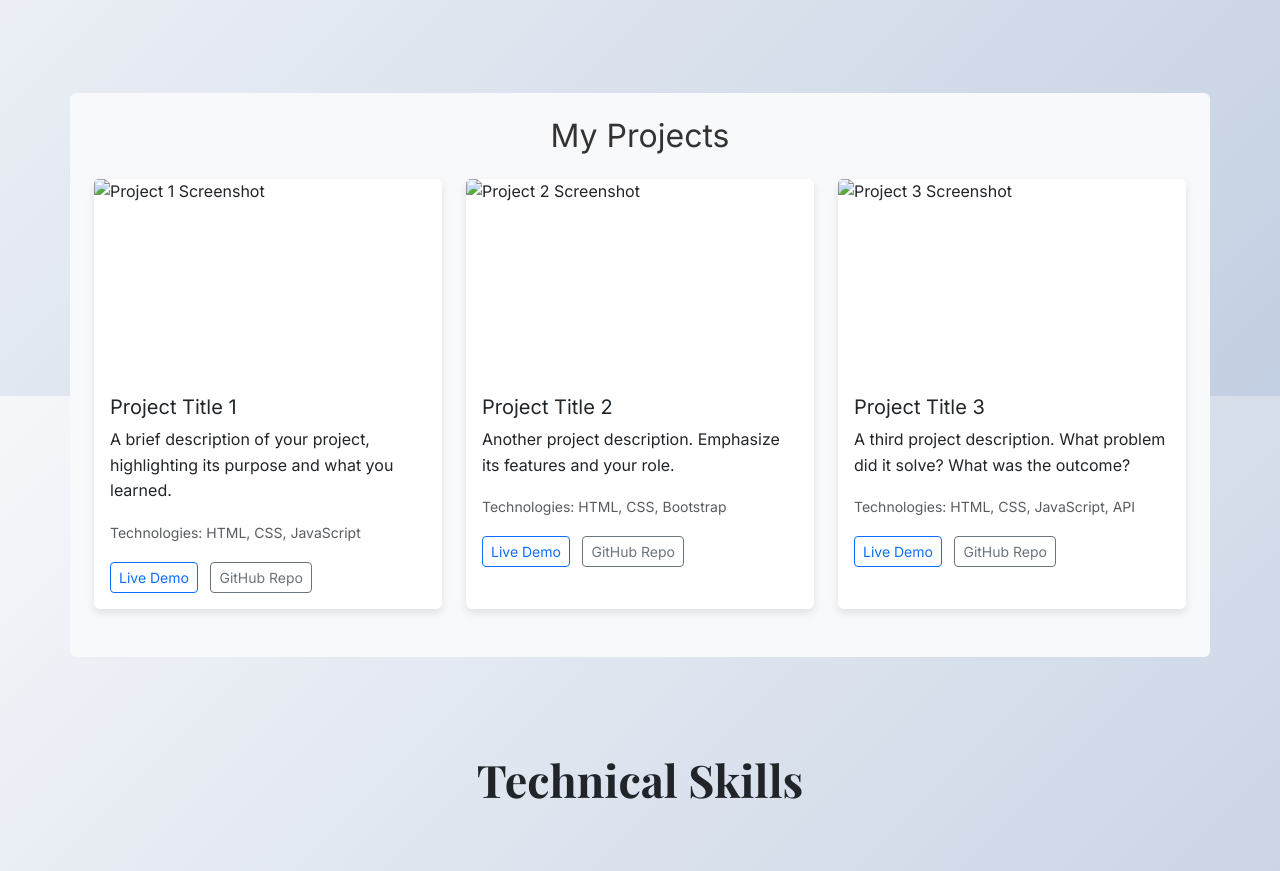
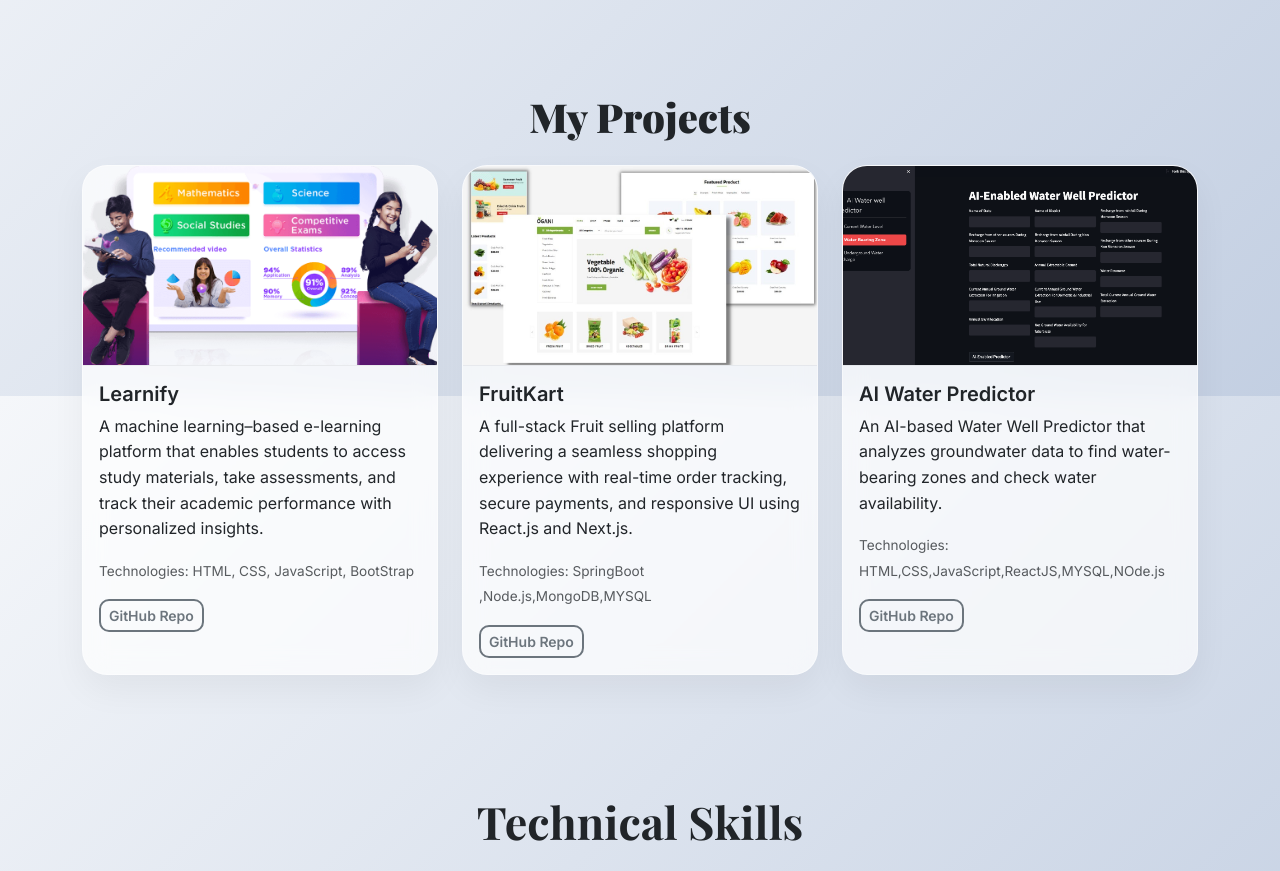
Before and after one commit to mehek89/Portfolio-Mahak-Modi, a plain HTML site: page index.html in a window 1280 px wide. Shown: the part 1204-2075 px from the top of the page. Drawn offline with nearby package versions, Linux system fonts and the light colour scheme.

Commit message:
Added all the files

```diff
--- a/css/style.css
+++ b/css/style.css
@@ -892,3 +892,62 @@ a:hover {
 @media (max-width: 768px) {
     .contact-glass-box { padding: 30px 20px; }
 }
+
+/* Projects Section Heading */
+#projects h2 {
+    font-family: 'Playfair Display', serif;
+    font-weight: 800;
+    font-size: 2.5rem;
+    color: #212529;
+    margin-bottom: 40px;
+}
+
+/* Glass Project Cards */
+#projects .card {
+    background: rgba(255, 255, 255, 0.7); /* Transparent white */
+    backdrop-filter: blur(12px); /* Blurred background effect */
+    border: 1px solid rgba(255, 255, 255, 0.4);
+    border-radius: 25px;
+    overflow: hidden;
+    transition: all 0.4s cubic-bezier(0.175, 0.885, 0.32, 1.275);
+    box-shadow: 0 15px 35px rgba(0, 0, 0, 0.05);
+}
+
+#projects .card:hover {
+    transform: translateY(-12px);
+    background: rgba(255, 255, 255, 0.95); /* Becomes solid on hover */
+    box-shadow: 0 25px 50px rgba(13, 110, 253, 0.15);
+    border-color: #0d6efd;
+}
+
+/* Image styling inside cards */
+.card-img-top {
+    height: 200px;
+    object-fit: cover;
+    border-bottom: 1px solid rgba(0,0,0,0.05);
+}
+
+/* Project Title & Text */
+.card-title {
+    font-weight: 700;
+    color: #212529;
+}
+
+.text-muted {
+    font-size: 0.85rem;
+    font-weight: 500;
+}
+
+/* GitHub Button Styling */
+#projects .btn-outline-secondary {
+    border-radius: 10px;
+    font-weight: 600;
+    border: 2px solid #6c757d;
+    transition: all 0.3s ease;
+}
+
+#projects .btn-outline-secondary:hover {
+    background-color: #212529;
+    border-color: #212529;
+    color: #fff;
+}
--- a/index.html
+++ b/index.html
@@ -121,45 +121,45 @@
         </div>
 
 </section>
-        <section id="projects" class="container mt-5 mb-5 bg-light p-4 rounded">
+        <section id="projects" class="container mt-5 mb-5">
             <h2 class="text-center mb-4">My Projects</h2>
             <div class="row">
                 <!-- Project 1 -->
                 <div class="col-md-4 mb-4">
                     <div class="card h-100">
-                        <img src="img/project1-screenshot.jpg" class="card-img-top" alt="Project 1 Screenshot">
+                        <img src="./project1.png" class="card-img-top" alt="Project 1 Screenshot">
                         <div class="card-body">
-                            <h5 class="card-title">Project Title 1</h5>
-                            <p class="card-text">A brief description of your project, highlighting its purpose and what you learned.</p>
-                            <p class="card-text"><small class="text-muted">Technologies: HTML, CSS, JavaScript</small></p>
-                            <a href="#" class="btn btn-sm btn-outline-primary me-2" target="_blank">Live Demo</a>
-                            <a href="#" class="btn btn-sm btn-outline-secondary" target="_blank">GitHub Repo</a>
+                            <h5 class="card-title">Learnify</h5>
+                            <p class="card-text">A machine learning–based e-learning platform that enables students to access study materials, take assessments, and track their academic performance with personalized insights.</p>
+                            <p class="card-text"><small class="text-muted">Technologies: HTML, CSS, JavaScript, BootStrap</small></p>
+
+                            <a href="https://github.com/mehek89" class="btn btn-sm btn-outline-secondary" target="_blank">GitHub Repo</a>
                         </div>
                     </div>
                 </div>
                 <!-- Project 2 -->
                 <div class="col-md-4 mb-4">
                     <div class="card h-100">
-                        <img src="img/project2-screenshot.jpg" class="card-img-top" alt="Project 2 Screenshot">
+                        <img src="./project2.jpg" class="card-img-top" alt="Project 2 Screenshot">
                         <div class="card-body">
-                            <h5 class="card-title">Project Title 2</h5>
-                            <p class="card-text">Another project description. Emphasize its features and your role.</p>
-                            <p class="card-text"><small class="text-muted">Technologies: HTML, CSS, Bootstrap</small></p>
-                            <a href="#" class="btn btn-sm btn-outline-primary me-2" target="_blank">Live Demo</a>
-                            <a href="#" class="btn btn-sm btn-outline-secondary" target="_blank">GitHub Repo</a>
+                            <h5 class="card-title">FruitKart</h5>
+                            <p class="card-text">A full-stack Fruit selling platform delivering a seamless shopping experience with real-time order tracking, secure payments, and responsive UI using React.js and Next.js.</p>
+                            <p class="card-text"><small class="text-muted">Technologies: SpringBoot ,Node.js,MongoDB,MYSQL</small></p>
+
+                            <a href="https://github.com/mehek89" class="btn btn-sm btn-outline-secondary" target="_blank">GitHub Repo</a>
                         </div>
                     </div>
                 </div>
                 <!-- Project 3 -->
                 <div class="col-md-4 mb-4">
                     <div class="card h-100">
-                        <img src="img/project3-screenshot.jpg" class="card-img-top" alt="Project 3 Screenshot">
+                        <img src="./prject3.png" class="card-img-top" alt="Project 3 Screenshot">
                         <div class="card-body">
-                            <h5 class="card-title">Project Title 3</h5>
-                            <p class="card-text">A third project description. What problem did it solve? What was the outcome?</p>
-                            <p class="card-text"><small class="text-muted">Technologies: HTML, CSS, JavaScript, API</small></p>
-                            <a href="#" class="btn btn-sm btn-outline-primary me-2" target="_blank">Live Demo</a>
-                            <a href="#" class="btn btn-sm btn-outline-secondary" target="_blank">GitHub Repo</a>
+                            <h5 class="card-title">AI Water Predictor</h5>
+                            <p class="card-text">An AI-based Water Well Predictor that analyzes groundwater data to find water-bearing zones and check water availability.</p>
+                            <p class="card-text"><small class="text-muted">Technologies: HTML,CSS,JavaScript,ReactJS,MYSQL,NOde.js</small></p>
+
+                            <a href="https://github.com/mehek89" class="btn btn-sm btn-outline-secondary" target="_blank">GitHub Repo</a>
                         </div>
                     </div>
                 </div>
@@ -208,7 +208,7 @@
                         <span class="label">CGPA</span>
                         <span class="value">9.68 </span>
                     </div>
-                    <a href="./assests/certs/graduation-certificate.pdf" target="_blank" class="btn-marksheet">
+                    <a href="./assests/certs/thirrdyrmarksheet.pdf" target="_blank" class="btn-marksheet">
         <i class="fa-solid fa-file-pdf"></i> View
     </a>
                 </div>
```
Also changed, not shown: prject3.png (added), project1.png (added), project2.jpg (added), 1 other file.
